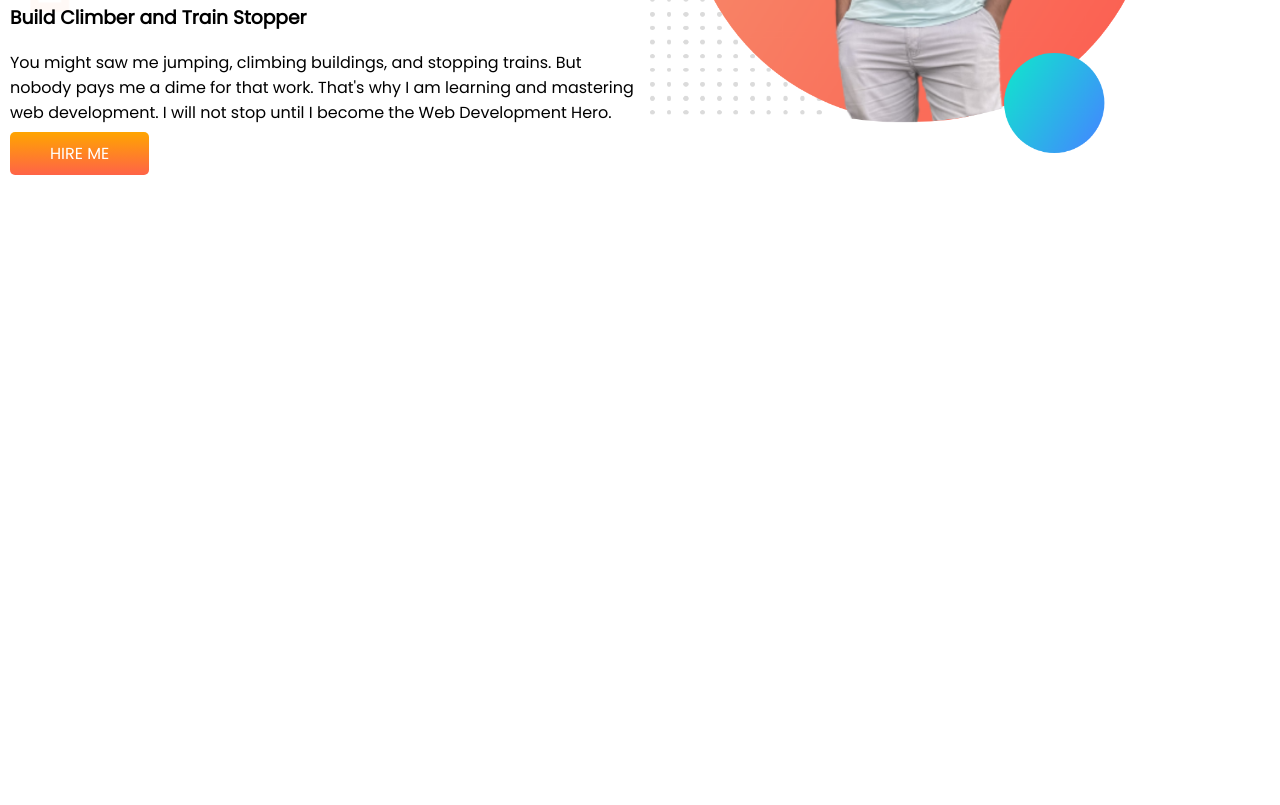
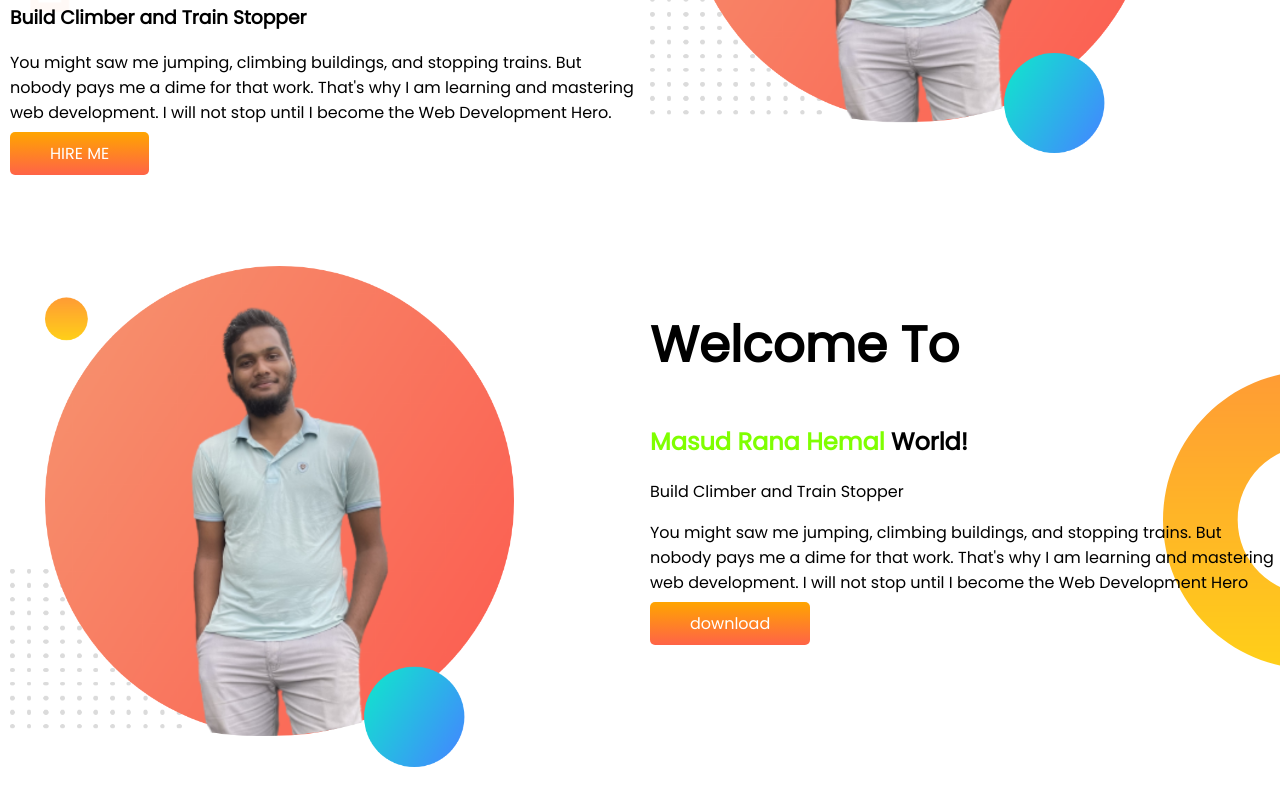
Before and after one commit to MASUDRANAHEMAL2/developer-protfolio, a plain HTML site: page index.html in a window 1280 px wide. Shown: the part 347-1152 px from the top of the page. Before the commit the page ends 800 px from the top, so only its background shows below. Drawn offline with Linux system fonts and the light colour scheme.

Commit message:
new fil added

```diff
--- a/index.html
+++ b/index.html
@@ -23,5 +23,17 @@
             <img src="images/masud.png" alt="">
         </div>
     </section>
+    <section class="dream">
+        <div class="half-width">
+            <img src="images/masud.png" alt="">
+        </div>
+        <div class="half-width">
+            <h1>Welcome To</h1>
+            <h2><span class="color">Masud Rana Hemal</span> World!</h2>
+            <p>Build Climber and Train Stopper</h3>
+            <p>You might saw me jumping, climbing buildings, and stopping trains. But nobody pays me a dime for that work. That's why I am learning and mastering web development. I will not stop until I become the Web Development Hero</p>
+            <a class="BUTTON" target="_blank" href="">download</a>
+        </div>
+    </section>
 </body>
 </html>
--- a/style.css
+++ b/style.css
@@ -5,7 +5,8 @@ body{
 h1{font-size: 50px;}
 .color{color: orange;}
 
-section{display: flex;}
+section{display: flex;
+margin-bottom: 100px;}
 
 .half-width{
     width: 50%;
@@ -26,3 +27,9 @@ width: 80%;
     background-image: url(images/top-banner.png);
     background-repeat: no-repeat;
 }
+.color{color: chartreuse;}
+.dream{
+    background-image: url(images/dream-bg.png);
+    background-repeat: no-repeat;
+    background-position: right;
+}
```
